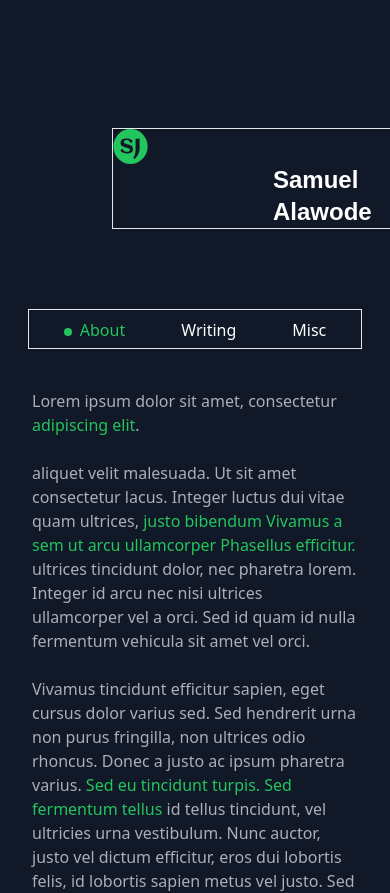
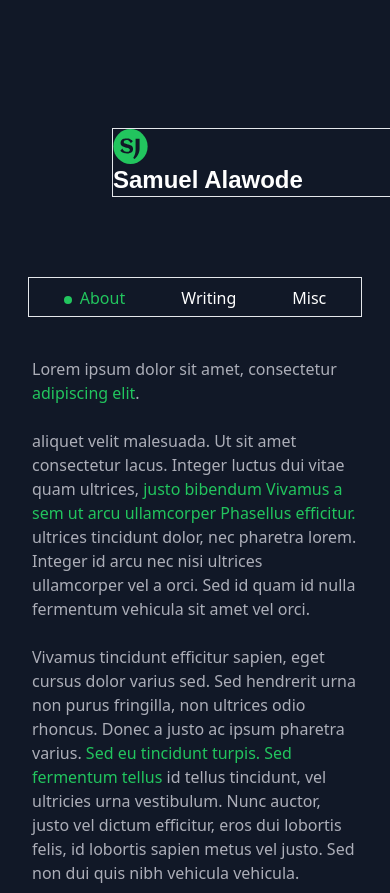
Before and after one commit to SamuelBriggs/Jojosammy, a React (Create React App) app: page / in a window 390 px wide. Shown: the top 893 px of the page. Built offline with nearby package versions, Linux system fonts and the light colour scheme; the HTML template or start-up script is replaced by a standard one.

Commit message:
Mobile responsiveness in progress

```diff
--- a/src/pages/Header.jsx
+++ b/src/pages/Header.jsx
@@ -1,23 +1,45 @@
+// import React from "react";
+// import Logo from "../images/svg/Logo.svg";
+
+// const Layout = () => {
+
+//   return (
+//     <div className="custom:-ml-20 custom:justify-center flex flex-col md:flex-row md:items-center
+//     sm:flex-row sm:items-center lg:flex-row lg:items-center xl:flex-row xl:items-center
+//     2xl:flex-row 2xl:items-center custom2:flex custom2:flex-row custom2:justify-center
+//     custom3:border custom3:flex custom3:flex-col custom3:w-80 custom3:justify-center custom3:-ml-12">
+//       <div className="flex-shrink-0 custom2:-ml-28">
+//         <img className="" style={{width: "35px", height: "35px"}} src={Logo} alt="No image yet" />
+//       </div>
+//       <div className="ml-40 custom:ml-25 text-white text-2xl font-bold
+//       name custom:-mt-9 custom2:ml-12">
+//         Samuel Alawode
+//       </div>
+//     </div>
+//   );
+
+//  };
+
+// export default Layout;
+
+
 import React from "react";
 import Logo from "../images/svg/Logo.svg";
 
 const Layout = () => {
-
   return (
     <div className="custom:-ml-20 custom:justify-center flex flex-col md:flex-row md:items-center
     sm:flex-row sm:items-center lg:flex-row lg:items-center xl:flex-row xl:items-center
     2xl:flex-row 2xl:items-center custom2:flex custom2:flex-row custom2:justify-center
     custom3:border custom3:flex custom3:flex-col custom3:w-80 custom3:justify-center custom3:-ml-12">
-      <div className="flex-shrink-0 custom2:-ml-28">
-        <img className="" style={{width: "35px", height: "35px"}} src={Logo} alt="No image yet" />
-      </div>
-      <div className="ml-40 custom:ml-25 text-white text-2xl font-bold
-      name custom:-mt-9 custom2:ml-12">
-        Samuel Alawode
+      <div className="flex-shrink-0 custom2:-ml-28 custom3:flex-col custom3:items-center">
+        <img className="" style={{ width: "35px", height: "35px" }} src={Logo} alt="No image yet" />
+        <div className="text-white text-2xl font-bold name custom:-mt-2 custom2:ml-12">
+          Samuel Alawode
+        </div>
       </div>
     </div>
   );
-
- };
+};
 
 export default Layout;
```
